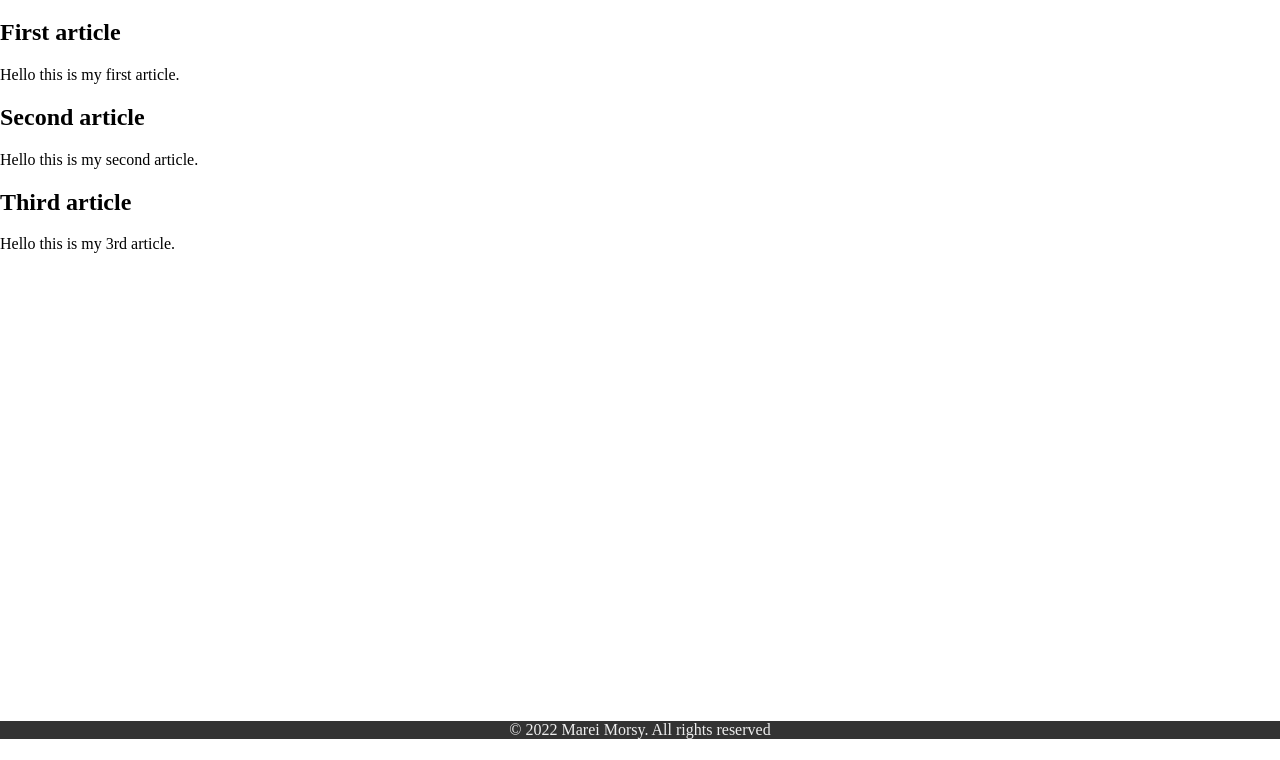
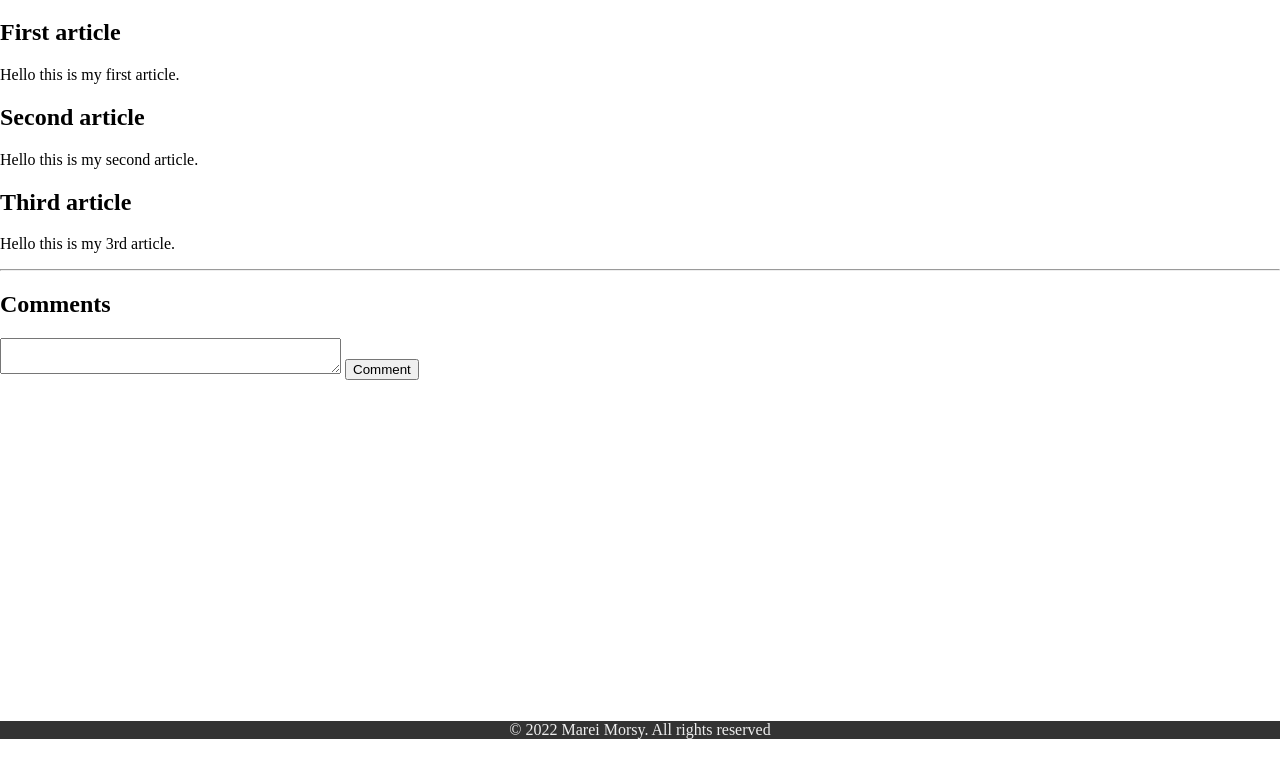
Before and after one commit to mareimorsy/fri-session-test-git, a plain HTML site: page index.html in a window 1280 px wide. Shown: the part 61-821 px from the top of the page. Before the commit the page ends 800 px from the top, so only its background shows below. Drawn offline with Linux system fonts and the light colour scheme.

Commit message:
add comments section

```diff
--- a/index.html
+++ b/index.html
@@ -6,7 +6,13 @@
     <meta name="viewport" content="width=device-width, initial-scale=1.0">
     <title>Welcome to my awesome blog</title>
     <style>
+        html{
+            height: 100%;
+            width: 100%;
+        }
         body{
+            height: 100%;
+            width: 100%;
             margin: 0;
         }
         footer{
@@ -42,6 +48,10 @@
         </section>
     </div>
 
+    <hr>
+    <h2>Comments</h2>
+    <textarea cols="40"></textarea>
+    <button>Comment</button>
     <footer>&copy; 2022 Marei Morsy. All rights reserved</footer>
 </body>
 </html>
```
